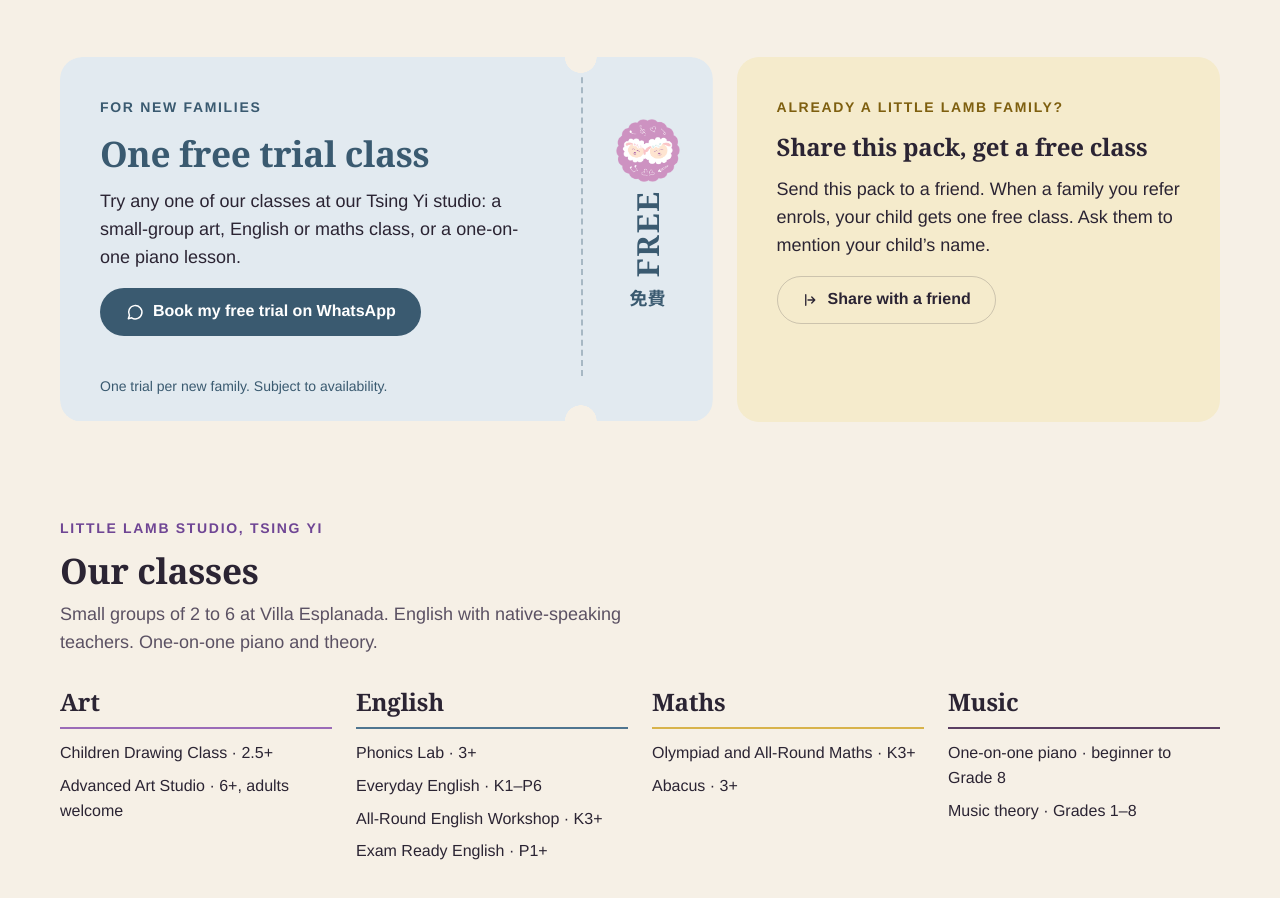
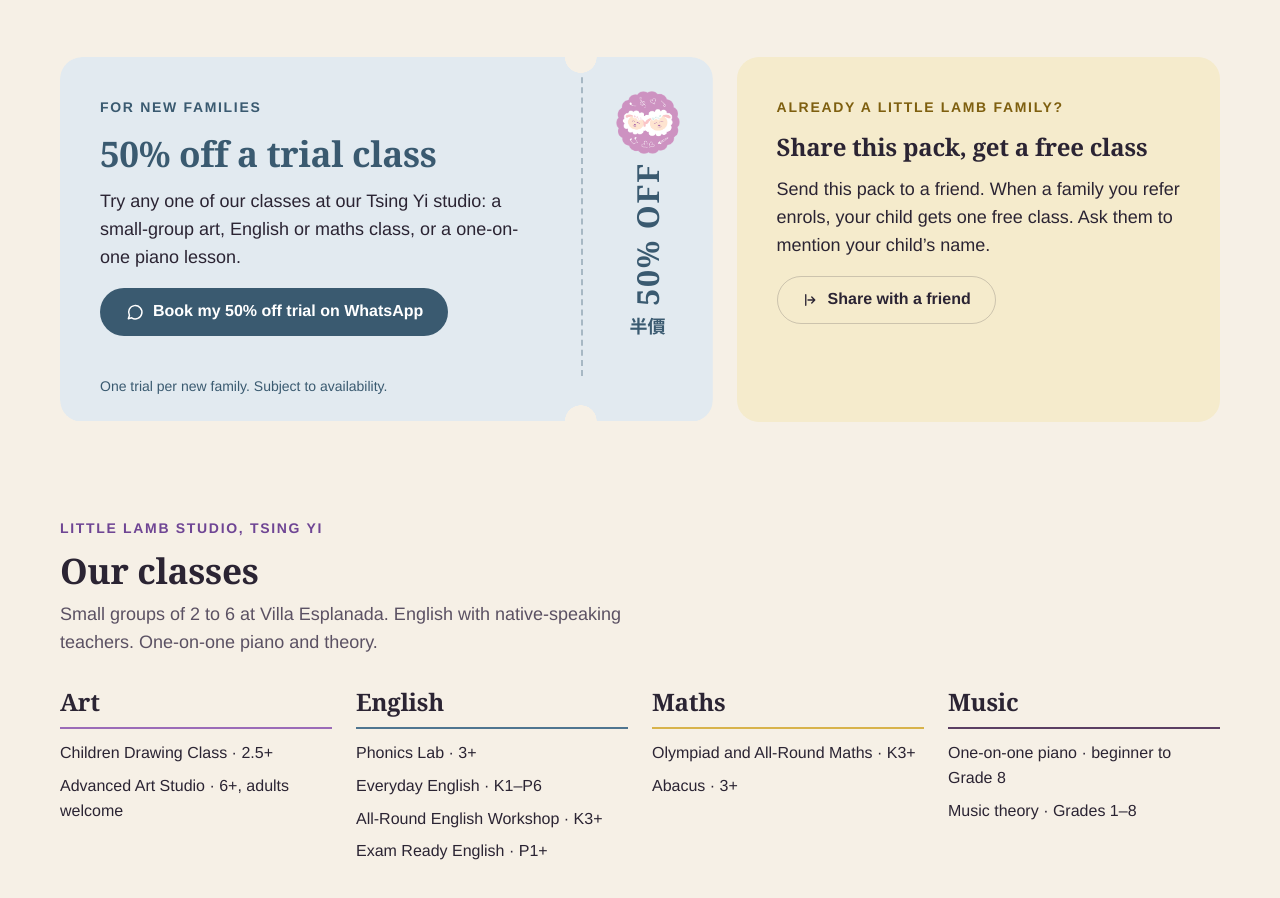
Before and after one commit to aaroncjones7f/lls-offers, a plain HTML site: page pack/index.html in a window 1280 px wide. Shown: the part 4580-5478 px from the top of the page. Drawn offline with Linux system fonts and the light colour scheme; a web font is replaced by a local one.

Commit message:
Pack: trial offer changed from free to 50% off
Co-authored-by: Perplexity <noreply@perplexity.ai>

```diff
--- a/pack/data.js
+++ b/pack/data.js
@@ -51,11 +51,11 @@ window.PACK = {
     weekCount: { en: (n) => n === 7 ? 'A full week. That’s a habit.' : `${n} of 7 days`, zh: (n) => n === 7 ? '整整一星期，已經成為習慣！' : `已完成 ${n} / 7 天` },
     weekPrint: { en: 'Print this page each week and tick a box for each day.', zh: '每星期印一張，每完成一天就打剔。' },
     trialKicker: { en: 'For new families', zh: '新家庭專享' },
-    trialTitle: { en: 'One free trial class', zh: '免費試堂一節' },
+    trialTitle: { en: '50% off a trial class', zh: '試堂半價' },
     trialBody: { en: 'Try any one of our classes at our Tsing Yi studio: a small-group art, English or maths class, or a one-on-one piano lesson.', zh: '任何一節課程均可試堂：美術、英文或數學小班課，或一對一鋼琴課，地點青衣灝景灣。' },
-    trialBtn: { en: 'Book my free trial on WhatsApp', zh: 'WhatsApp預約免費試堂' },
+    trialBtn: { en: 'Book my 50% off trial on WhatsApp', zh: 'WhatsApp預約半價試堂' },
     trialPrint: { en: 'Or message WhatsApp 6045 9922 and tell us you saw the parents pack.', zh: '或WhatsApp 6045 9922，告訴我們你看到了家長學習包。' },
-    trialMsg: { en: 'I saw the parents pack and I’d like to get my free trial class.', zh: '我看到了家長學習包，想預約免費試堂。' },
+    trialMsg: { en: 'I saw the parents pack and I’d like to book my 50% off trial class.', zh: '我看到了家長學習包，想預約半價試堂。' },
     trialPrintBtn: { en: 'Tap to book on WhatsApp', zh: '按此WhatsApp預約' },
     tapLink: { en: 'Tap the number below to open WhatsApp.', zh: '按下面的號碼即可開啟WhatsApp。' },
     trialSmall: { en: 'One trial per new family. Subject to availability.', zh: '每個新家庭限用一次，視乎名額。' },
--- a/pack/index.html
+++ b/pack/index.html
@@ -111,8 +111,8 @@
         </div>
         <div class="ticket-stub">
           <img src="../shared/logo.png" alt="" width="64" height="64">
-          <span class="stub-free">FREE</span>
-          <span class="stub-zh">免費</span>
+          <span class="stub-free">50% OFF</span>
+          <span class="stub-zh">半價</span>
         </div>
         <p class="small ticket-small" data-t="trialSmall"></p>
       </article>
```
Also changed, not shown: 2 other files.
